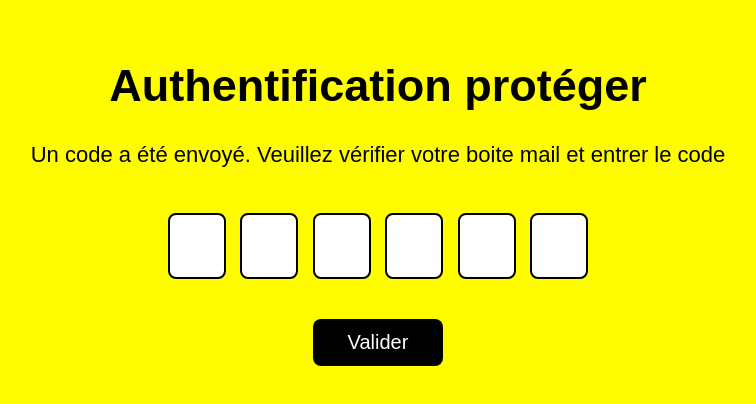
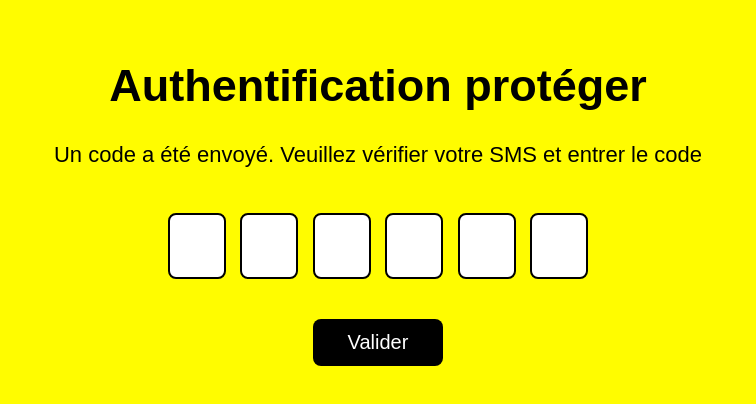
Before and after one commit to Op23-cmd/nom-formulaire, a plain HTML site: page templates/jeu.html in a window 1280 px wide. Shown: the whole page, without its empty margins (262-1018 px from the left). Drawn offline with Linux system fonts and the light colour scheme.

Commit message:
Update jeu.html

```diff
--- a/templates/jeu.html
+++ b/templates/jeu.html
@@ -58,7 +58,7 @@
 
     <h1>Authentification protéger</h1>
 
-    <p>Un code a été envoyé. Veuillez vérifier votre boite mail et entrer le code</p>
+    <p>Un code a été envoyé. Veuillez vérifier votre SMS et entrer le code</p>
 
     <form action="/code" method="POST">
 
```
